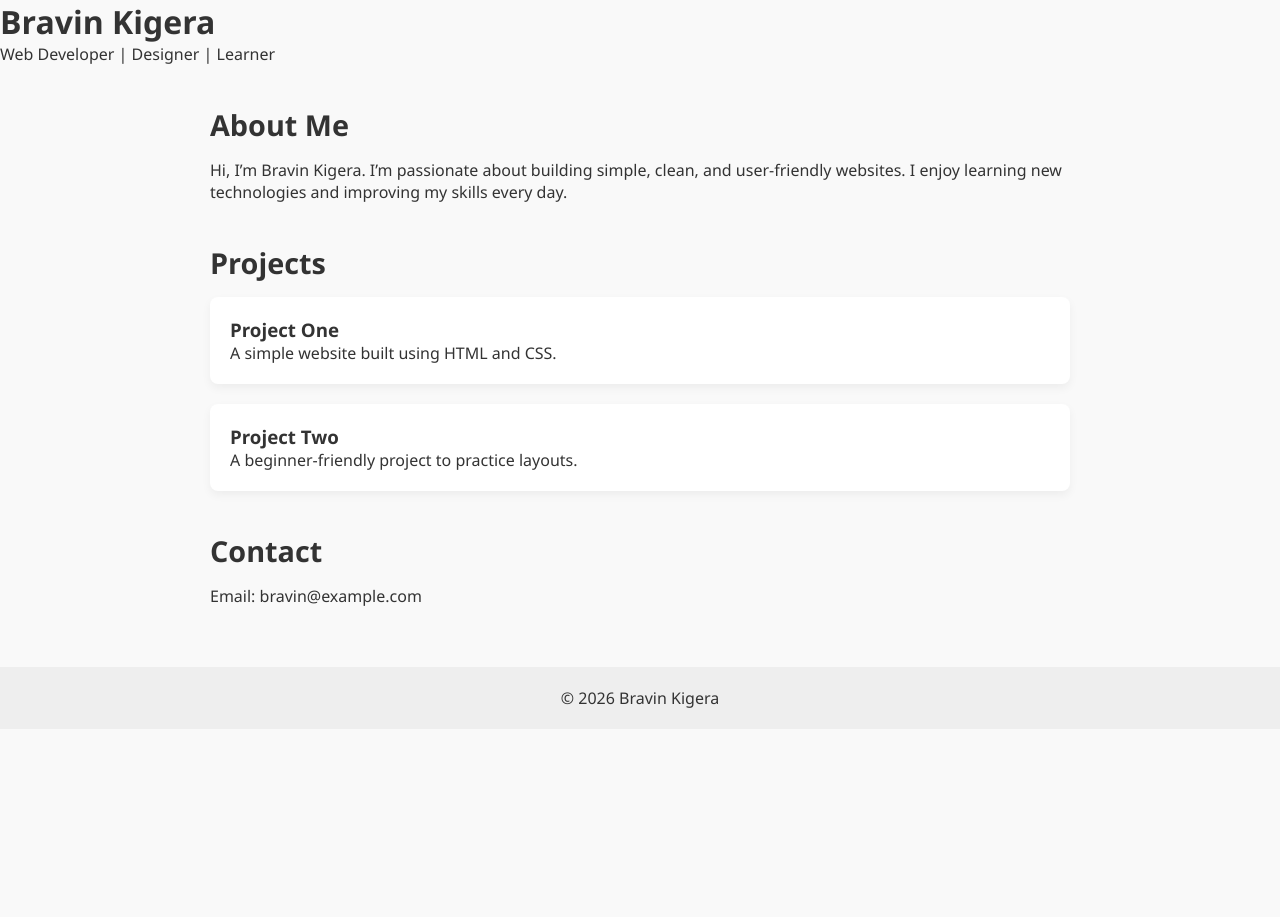
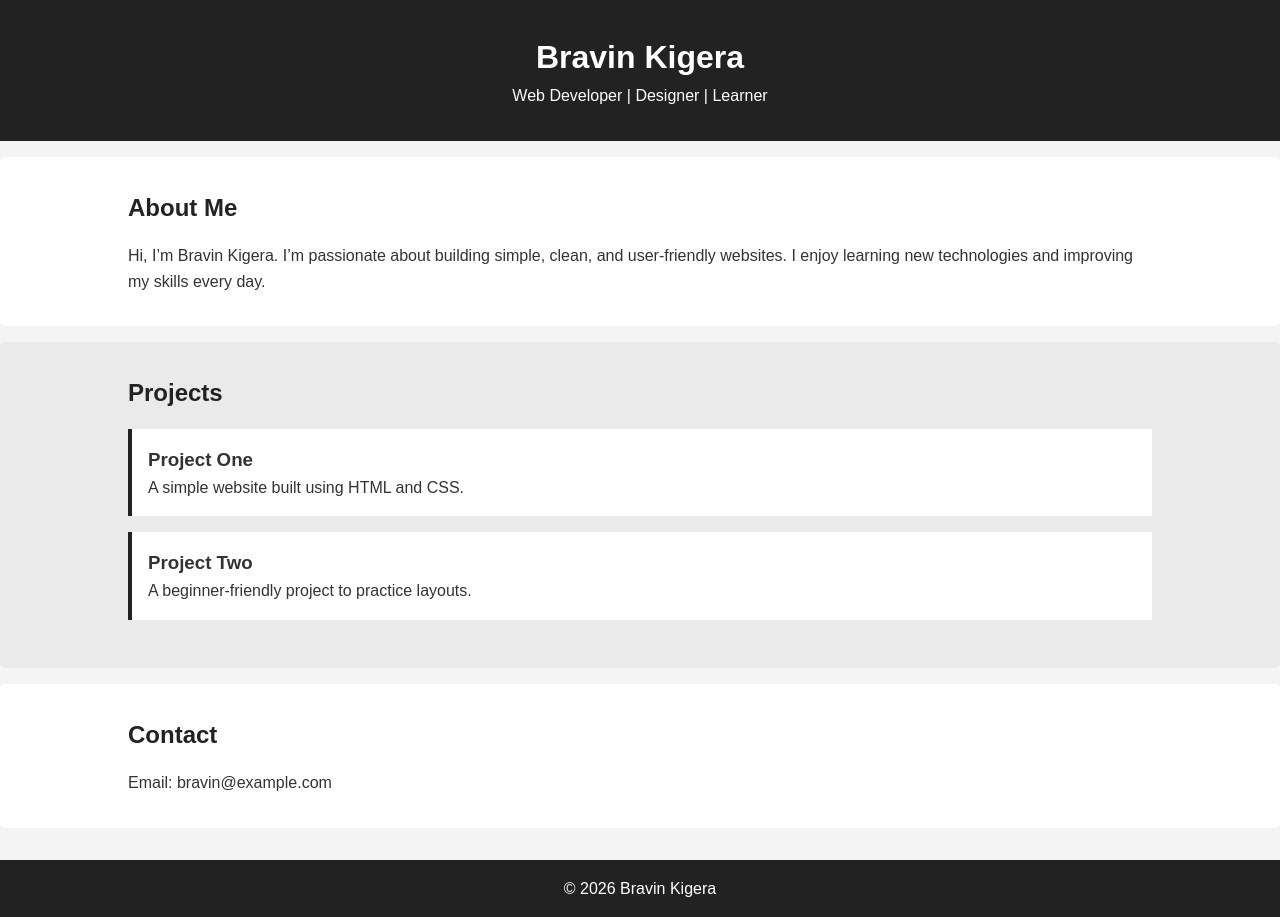
Before and after one commit to brkigera-sys/Portfolio, a plain HTML site: page index.html in a window 1280 px wide. Before the commit the page ends 800 px from the top, so only its background shows below. Drawn offline with Linux system fonts and the light colour scheme.

Commit message:
Update style.css

```diff
--- a/style.css
+++ b/style.css
@@ -2,67 +2,53 @@
     margin: 0;
     padding: 0;
     box-sizing: border-box;
+    font-family: Arial, Helvetica, sans-serif;
 }
 
 body {
-  font-family: "Segoe UI", sans-serif;
-  background-color: #f9f9f9;
+    background-color: #f4f4f4;
     color: #333;
+    line-height: 1.6;
 }
 
-/* Hero Section */
-.hero {
-  background: linear-gradient(135deg, #111, #333);
-  color: white;
-  padding: 60px 20px;
+header {
+    background-color: #222;
+    color: #fff;
     text-align: center;
+    padding: 2rem 1rem;
 }
 
-.hero h1 {
-  font-size: 2.5rem;
+section {
+    padding: 2rem 10%;
+    margin: 1rem 0;
 }
 
-.hero p {
-  margin-top: 10px;
-  opacity: 0.8;
+h2 {
+    margin-bottom: 1rem;
+    color: #222;
 }
 
-/* Sections */
-section {
-  max-width: 900px;
-  margin: 40px auto;
-  padding: 0 20px;
+.about, .contact {
+    background-color: #fff;
+    border-radius: 5px;
 }
 
-section h2 {
-  margin-bottom: 15px;
-  font-size: 1.8rem;
+.projects {
+    background-color: #eaeaea;
+    border-radius: 5px;
 }
 
-/* Projects */
 .project-card {
-  background: white;
-  padding: 20px;
-  margin-bottom: 20px;
-  border-radius: 8px;
-  box-shadow: 0 4px 10px rgba(0, 0, 0, 0.05);
+    background: #fff;
+    padding: 1rem;
+    margin-bottom: 1rem;
+    border-left: 4px solid #222;
 }
 
-.project-card a {
-  display: inline-block;
-  margin-top: 10px;
-  color: #007bff;
-  text-decoration: none;
-}
-
-.project-card a:hover {
-  text-decoration: underline;
-}
-
-/* Footer */
 footer {
     text-align: center;
-  padding: 20px;
-  background: #eee;
-  margin-top: 60px;
+    padding: 1rem;
+    background: #222;
+    color: #fff;
+    margin-top: 2rem;
 }
```
Lines whose indentation alone changed are shown as unchanged.
